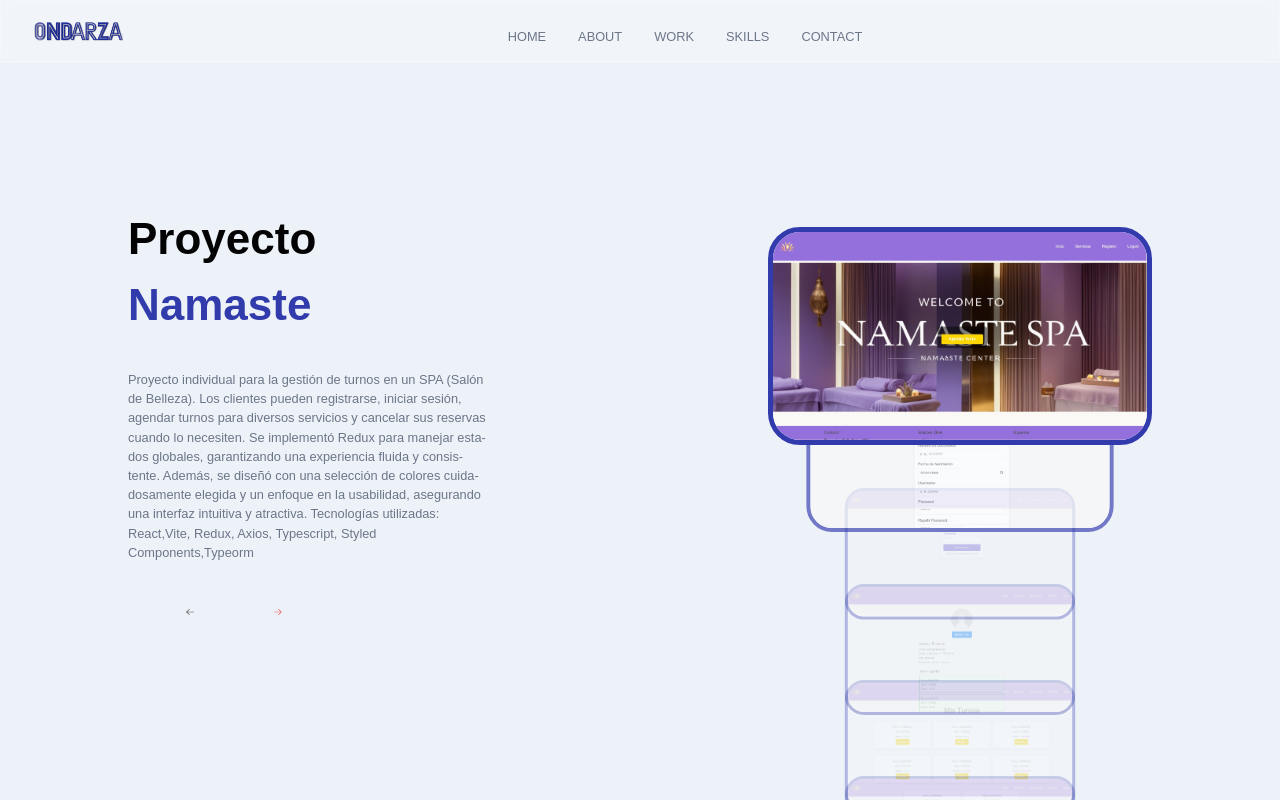
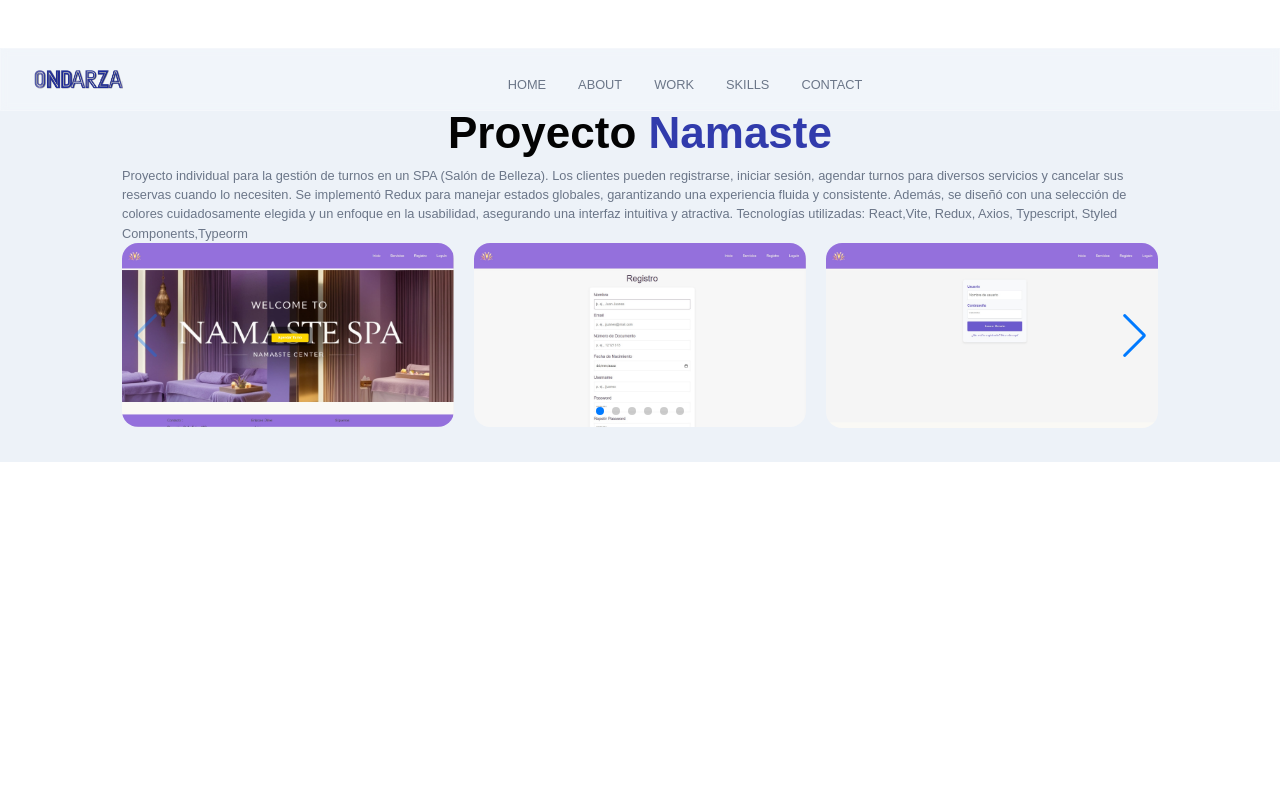
Before and after one commit to Londarza/portfolio, a Next.js app: page /projects/namaste in a window 1280 px wide. Shown: the top 800 px of the page. Built offline with nearby package versions, Linux system fonts and the light colour scheme.

Commit message:
se modifica porfolio, se agrega pasantia, y se cambian estilos del carrousel

```diff
--- a/src/components/carrousel/Carrousel.scss
+++ b/src/components/carrousel/Carrousel.scss
@@ -1,238 +1,45 @@
-.bg-gray-900 {
+.app__carrousel {
 
-    background-color: var(--primary-color);
+  max-width: 1100px;
+  margin: 2rem auto;
+  padding: 1rem;
+  position: relative;
+
+}
+.head-text{
+    margin-top: 20px;
+
+}
+.app__carrousel-swiper {
+  width: 100%;
 }
 
-.head-text {
-    text-align: start
+.app__carrousel-Image {
+  max-width: 100%;
+  max-height: 500px;
+  object-fit: cover;
+  border-radius: 1rem;
 }
 
-.app__carrousel-ImageContainer {
-    position: absolute;
-    width: clamp(22rem, 30vw, 32rem);
-    height: calc(clamp(22rem, 30vw, 32rem) * 0.9);
-    z-index: 0;
-
-    .app__carrousel-Image {
-        width: 100%;
-        height: 100%;
-        object-fit: cover;
-        border: 5px solid var(--secondary-color);
-        border-radius: 2rem;
-    }
+.swiper-slide {
+  display: flex;
+  justify-content: center;
 }
 
-.app__carrousel {
-    background-color: var(--primary-color);
-    display: grid;
-    height: 100vh;
-    width: 100vw;
-    grid-template-columns: 35% 65%;
-    grid-template-rows: 100%;
-    align-items: center;
-    justify-content: space-between;
-    padding: 0 10vw;
-
-    .app__carrousel-contentContainer {
-        .app__carrousel-contentTitle {
-            padding: 0 0 2rem 0;
-        }
-
-        .app__carrousel-contentDescription {
-            padding: 0 0 2rem 0;
-
-            .p-text {
-                word-wrap: break-word;
-                overflow-wrap: break-word;
-                hyphens: auto;
-                max-width: 100%;
-                line-height: 1.5;
-            }
-        }
-    }
-
-    .app__carrousel-imagesContainer {
-
-        display: flex;
-        flex-direction: row-reverse;
-        align-items: center;
-        justify-content: flex-start;
-        position: relative;
-        height: 35rem;
-
-        .app__carrousel-FirstContainer {
-            z-index: 2;
-            width: clamp(20rem, 22.5vw, 25rem);
-            height: auto;
-            position: absolute;
-
-            .IMG-first {
-                width: clamp(20rem, 22.5vw, 25rem);
-                height: auto;
-                border: 5px solid var(--secondary-color);
-                border-radius: 2rem;
-            }
-        }
-
-        .app__carrousel-SecondContainer {
-            z-index: 1;
-            width: clamp(20rem, 22.5vw, 25rem);
-            height: auto;
-            position: absolute;
-
-            .IMG-second {
-                width: clamp(20rem, 22.5vw, 25rem);
-                height: auto;
-                border: 5px solid var(--secondary-color);
-                border-radius: 2rem;
-            }
-        }
-
-        .app__carrousel-ThirdContainer {
-            z-index: 0;
-            width: clamp(20rem, 22.5vw, 25rem);
-            height: auto;
-            position: absolute;
-
-            .IMG-third {
-
-                width: clamp(20rem, 22.5vw, 25rem);
-                height: auto;
-                border: 5px solid var(--secondary-color);
-                border-radius: 2rem;
-
-            }
-        }
-
-        .app__carrousel-Controls {
-            display: flex;
-            justify-content: space-between;
-            position: absolute;
-            bottom: 20%;
-            left: -50%;
-            width: 10rem;
-            z-index: 3;
-            transform: translateY(5rem);
-
-            .previousContainer,
-            .nextContainer {
-                display: flex;
-                align-items: center;
-                justify-content: center;
-                background-color: transparent;
-                border: solid 2px transparent;
-                transition: border-color 0.3s ease, transform 0.3s ease;
-                height: 4.5rem;
-                width: 4.5rem;
-            }
-
-            .previousContainer:hover,
-            .nextContainer:hover {
-                border-color: var(--secondary-color);
-                transform: scale(1.05);
-            }
-
-        }
-    }
-
-    .disabled {
-        display: flex;
-        align-items: center;
-        justify-content: center;
-        background-color: transparent;
-        border: solid 2px transparent;
-        transition: border-color 0.3s ease, transform 0.3s ease;
-        height: 4.5rem;
-        width: 4.5rem;
-        cursor: inherit;
-    }
-
-}
-
-button {
-    display: flex;
-    padding: 0.9375rem 1.875rem;
-    align-items: center;
-    border-radius: 6.25rem;
-    border: 1px solid var(--secondary-color);
-    color: var(--secondary-color);
-    text-align: center;
-    font-size: 1rem;
-    font-style: normal;
-    font-weight: 400;
-    line-height: normal;
-    text-transform: uppercase;
-    background-color: transparent;
-    cursor: pointer;
-    transition: background-color 0.15s ease, color 0.15s ease;
-}
-
-button:hover {
-    background-color: var(--secondary-color);
-    color: var(--primary-color);
-    transition: background-color 0.15s ease, color 0.15s ease;
-}
-
-@media screen and (max-width: 768px) {
-    h1 {
-        font-size: 1.50rem;
-    }
-    .app__carrousel-contentDescription, .p-text {
-    display: -webkit-box;
-    -webkit-line-clamp: 20;
-    -webkit-box-orient: vertical;
-    overflow: hidden;
+@media screen and (min-width: 768px) {
+  .app__carrousel {
+    padding: 2rem;
+  }
+  .app__carrousel-Image {
+    max-height: 450px;
   }
 }
 
-@media screen and (max-width: 1199px) {
-    .app__carrousel {
-        padding: 0 5vw;
-    }
+@media screen and (min-width: 1200px) {
+  .app__carrousel {
+    margin: 3rem auto;
+  }
+  .app__carrousel-Image {
+    max-height: 400px;
+  }
 }
-
-@media screen and (max-width: 950px) {
-    .app__carrousel {
-        display: grid;
-        height: 100vh;
-        width: 100vw;
-        grid-template-columns: 100%;
-        grid-template-rows: 1fr 1fr;
-
-        .app__carrousel-contentContainer {
-            padding: 5rem 0 5rem 0;
-        }
-
-        .app__carrousel-imagesContainer {
-            padding: 0 0 5rem 0;
-
-            .app__carrousel-Controls {
-                padding: 0 0 5rem 0;
-                transform: translateY(8rem);
-                bottom: 1rem;
-        left: 30%;
-        transform: translateX(-50%);
-        z-index: 50;
-        display: flex;
-        gap: 1rem;
-
-        .previousContainer,
-        .nextContainer {
-          display: flex;
-          align-items: center;
-          justify-content: center;
-          background-color: rgba(255, 255, 255, 0.05);
-          border: solid 2px var(--secondary-color);
-
-        }
-
-        .previousContainer:hover,
-        .nextContainer:hover {
-          transform: scale(1.1);
-        }
-
-
-            }
-        }
-    }
-}
--- a/src/components/carrousel/Carrousel.tsx
+++ b/src/components/carrousel/Carrousel.tsx
@@ -1,144 +1,68 @@
 "use client";
-import '@/components/carrousel/Carrousel.scss'
-import Image, { StaticImageData } from 'next/image';
-import { motion } from 'framer-motion';
-import images from '@/constants/constants';
-import { useState } from 'react';
-
+import "@/components/carrousel/Carrousel.scss";
+import { Swiper, SwiperSlide } from "swiper/react";
+import { Navigation, Pagination, A11y } from "swiper/modules";
+import Image, { StaticImageData } from "next/image";
+import { motion } from "framer-motion";
+import "swiper/css";
+import "swiper/css/navigation";
+import "swiper/css/pagination";
 
 interface CarrouselProps {
   imagesProp: {
-    image: StaticImageData[]
-    title: string
-    description: string
-
-  }; // Recibe un array de strings con las rutas de las imágenes
+    image: StaticImageData[];
+    title: string;
+    description: string;
+  };
 }
 
 const Carrousel: React.FC<CarrouselProps> = ({ imagesProp }) => {
-
-  const [activeIndex, setActiveIndex] = useState(0)
-  const [transitionDirection, setTransitionDirection] = useState<'next' | 'previous'>('next')
-
-  // Navegar hacia adelante
-  const handleNext = () => {
-    if (activeIndex < imagesProp.image.length - 1) {
-      setTransitionDirection('next');
-      setActiveIndex(prev => prev + 1);
-    }
+  const textVariants = {
+    hidden: { opacity: 0, y: 50 },
+    visible: { opacity: 1, y: 0, transition: { duration: 0.6 } },
   };
 
-  // Navegar hacia atrás
-  const handlePrevious = () => {
-    if (activeIndex > 0) {
-      setTransitionDirection('previous');
-      setActiveIndex(prev => prev - 1);
-    }
-  };
+  return (
+    <div className="app__carrousel">
+      { /* Texto descriptivo */}
+      <motion.div
+        className="app__carrousel-contentContainer"
+        initial="hidden"
+        animate="visible"
+      >
+        <motion.h1 className="head-text" variants={textVariants}>
+          Proyecto <span>{imagesProp.title}</span>
+        </motion.h1>
+        <motion.p className="p-text" variants={textVariants}>
+          {imagesProp.description}
+        </motion.p>
+      </motion.div>
 
-  // definiendo animaciones
-
-  const textVariants = {
-    hidden: {
-      opacity: 0,
-      y: transitionDirection === 'next' ? 50 : -50,
-      transition: { duration: 0.5, ease: 'easeInOut' }
-    },
-    visible: {
-      opacity: 1,
-      y: 0,
-      transition: { duration: 0.5, ease: 'easeInOut' }
-    }
-  }
-  const textContainerVariant = {
-    hidden: {},
-    visible: {
-      transition: { staggerChildren: 0.1 }
-    }
-  }
-  return (
-
-    <div className='app__carrousel'>
-      {/* Contenido del texto */}
-      <motion.div
-        className='app__carrousel-contentContainer'
-        key={activeIndex}
-        variants={textContainerVariant}
-        initial='hidden'
-        animate='visible'
+      { /* Slider con Swiper */}
+      <Swiper
+        modules={[Navigation, Pagination, A11y]}
+        spaceBetween={20}
+        slidesPerView={1}
+        breakpoints={{
+          640: { slidesPerView: 1.2 },
+          768: { slidesPerView: 2 },
+          1024: { slidesPerView: 3 },
+        }}
+        navigation
+        pagination={{ clickable: true }}
+        className="app__carrousel-swiper"
       >
-        <div className='app__carrousel-contentTitle'>
-          <motion.h1 className='head-text' variants={textVariants}>Proyecto <span> {imagesProp.title}</span></motion.h1>
-        </div>
-        <div className='app__carrousel-contentDescription'>
-          <motion.p className='p-text' variants={textVariants}>{imagesProp.description}</motion.p>
-        </div>
-
-
-
-      </motion.div>
-        {/* Contenedor de imágenes */}
-      <div className='app__carrousel-imagesContainer'>
-       {imagesProp.image.map((img, index) => {
-          const offset = index - activeIndex;
-
-          // Lógica dinámica para escala, opacidad y posición horizontal
-          let scale = 1;
-          let opacity = 1;
-          const y = `${offset * 96}px`;
-          const zIndex = 20 - Math.abs(offset);
-          if (offset === 0) {
-            scale = 1;
-            opacity = 1;
-          } else if (Math.abs(offset) === 1) {
-            scale = 0.8;
-            opacity = 0.66;
-          } else {
-            scale = 0.6;
-            opacity = 0.33;
-          }
-
-          return (
-            <motion.div
-              key={index}
-              className='app__carrousel-ImageContainer'
-               style={{ zIndex }}
-              animate={{
-                opacity,
-                y,
-                scale
-              }}
-              transition={{
-                duration: 0.5,
-                ease: 'easeInOut'
-              }}
-            >
-              <Image
-                className='app__carrousel-Image'
-                alt={`image-${index}`}
-                src={img}
-                layout='responsive'
-              />
-            </motion.div>
-          );
-        })}
-        {/* Controles de navegación */}
-
-        <div className='app__carrousel-Controls'>
-          <button className={activeIndex === 0 ? 'disabled' : 'previousContainer'} onClick={handlePrevious}>
+        {imagesProp.image.map((img, index) => (
+          <SwiperSlide key={index}>
             <Image
-              alt='previous-img'
-              src={activeIndex === 0 ? images.previousDisabled : images.previousEnabled}
+              className="app__carrousel-Image"
+              alt={`Proyecto imagen ${index + 1}`}
+              src={img}
+              layout="responsive"
             />
-          </button>
-          <button className={activeIndex === imagesProp.image.length - 1 ? 'disabled' : 'nextContainer'} onClick={handleNext}>
-            <Image
-              alt='next-img'
-              src={activeIndex === imagesProp.image.length - 1 ? images.nextDisabled : images.nextEnabled}
-            />
-          </button>
-        </div>
-      </div>
+          </SwiperSlide>
+        ))}
+      </Swiper>
     </div>
   );
 };
```
